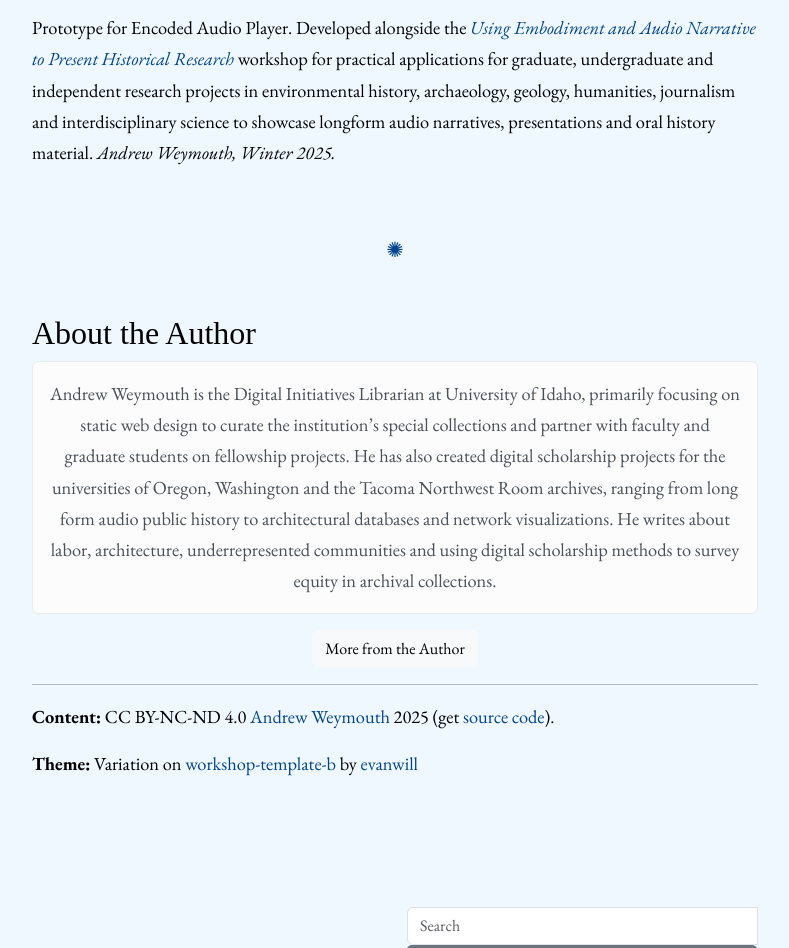
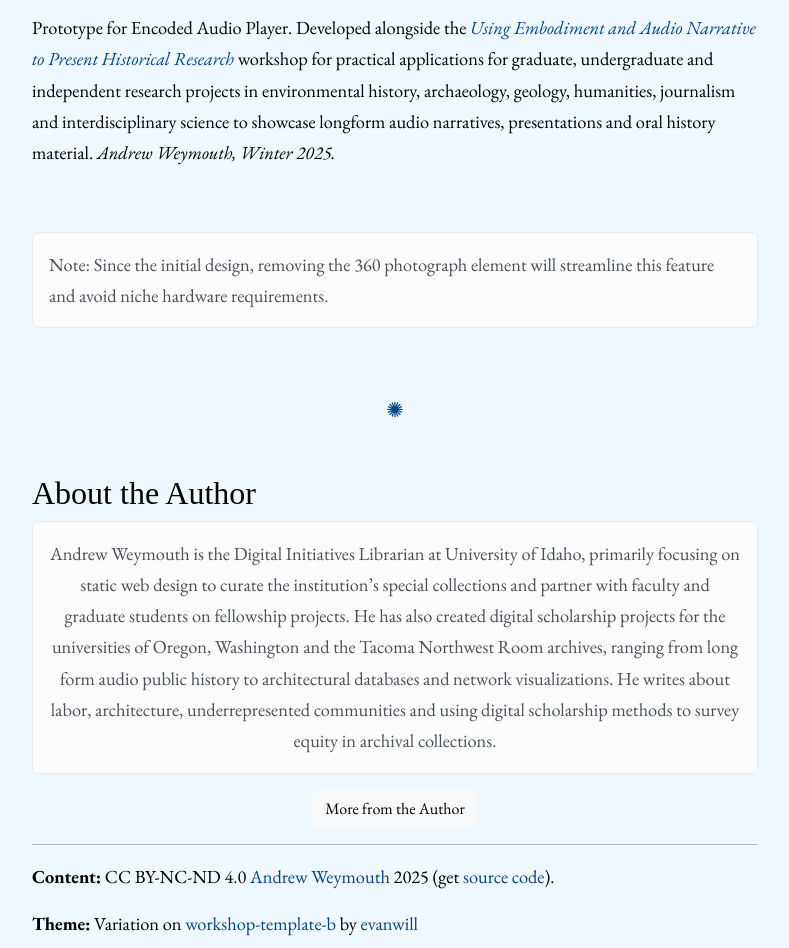
Before and after one commit to aweymo-ui/eap_proto, a Jekyll site: the page built from index.md, in a window 1280 px wide, cut to the strip 179-1127 px from the top of the page. Shown: the whole strip, without its empty margins (245-1034 px from the left). Built offline with Jekyll 4.4.1, drawn with Linux system fonts in a browser that asks for light colours; some web fonts are replaced.

Commit message:
update 360

```diff
--- a/index.md
+++ b/index.md
@@ -7,6 +7,10 @@ gallery: true
 {% include gallery-figure.html img="banner.gif" alt="moving image prototype detailing template capabilities to toggle between transcription, search, 360, aerial time lapse, map and about pages while audio plays continuously." caption="Encoded Audio Player Prototype" title="Encoded Audio Player Prototype" %}
 
 Prototype for Encoded Audio Player. Developed alongside the _[Using Embodiment and Audio Narrative to Present Historical Research](https://aweymo-ui.github.io/embody_audio/)_ workshop for practical applications for graduate, undergraduate and independent research projects in environmental history, archaeology, geology, humanities, journalism and interdisciplinary science to showcase longform audio narratives, presentations and oral history material. _Andrew Weymouth, Winter 2025._
+
+<br>
+
+{% include alert.html text="Note: Since the initial design, removing the 360 photograph element will streamline this feature and avoid niche hardware requirements." color="light" align="right" %}
 
 
 <br>
```
